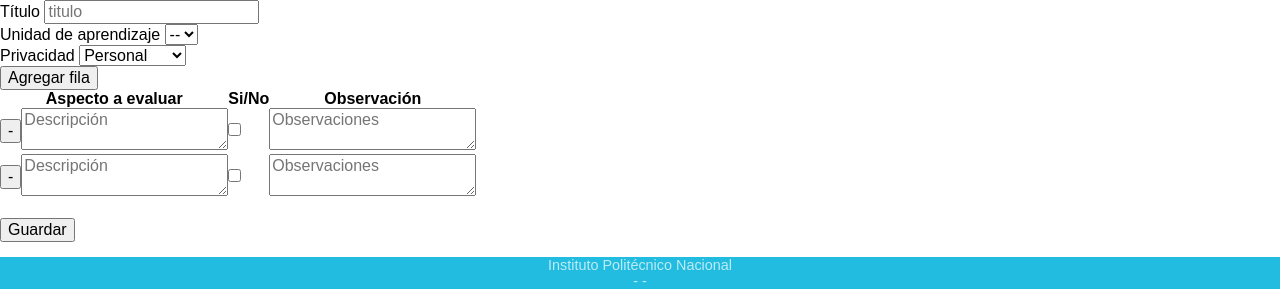
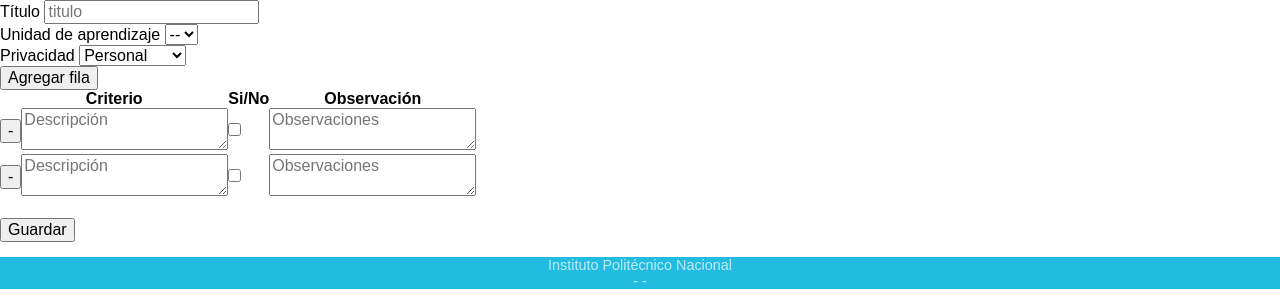
Before and after one commit to solorulo/ttr, a Django app: page /instrumento/listacotejo/agregar/ in a window 1280 px wide. Shown: the part 215-515 px from the top of the page. Run offline with Django 3.2, Linux system fonts and the light colour scheme; data that the repository does not hold is empty; some libraries are stand-ins or nearby versions.

Commit message:
cabecera guia de observacion

```diff
--- a/ttr/templates/Instrumento/Cotejo/cotejo_agregar.html
+++ b/ttr/templates/Instrumento/Cotejo/cotejo_agregar.html
@@ -15,7 +15,7 @@
         <table>
             <thead>
                 <tr id="row_header">
-                    <th colspan="2">Aspecto a evaluar</th>
+                    <th colspan="2">Criterio</th>
                     <th>Si/No</th>
                     <th>Observación</th>
                 </tr>
```
